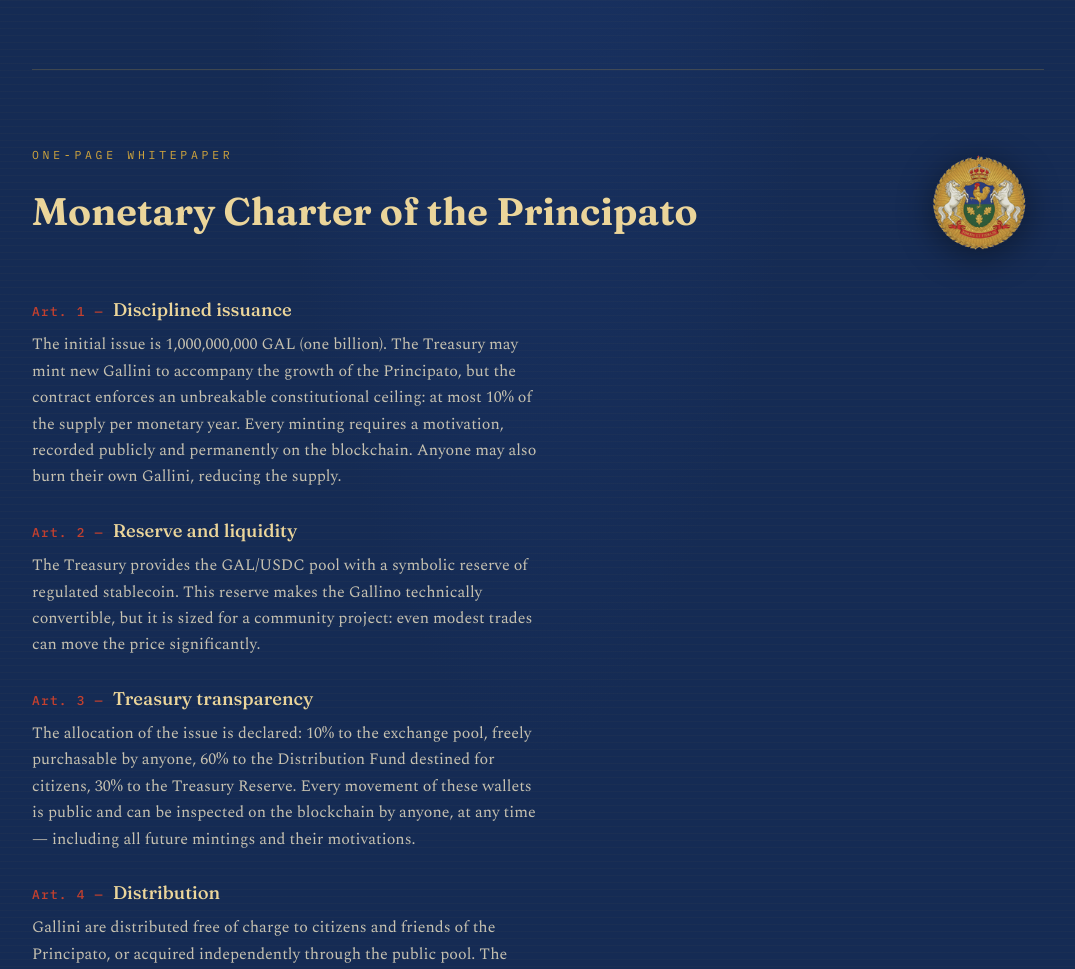
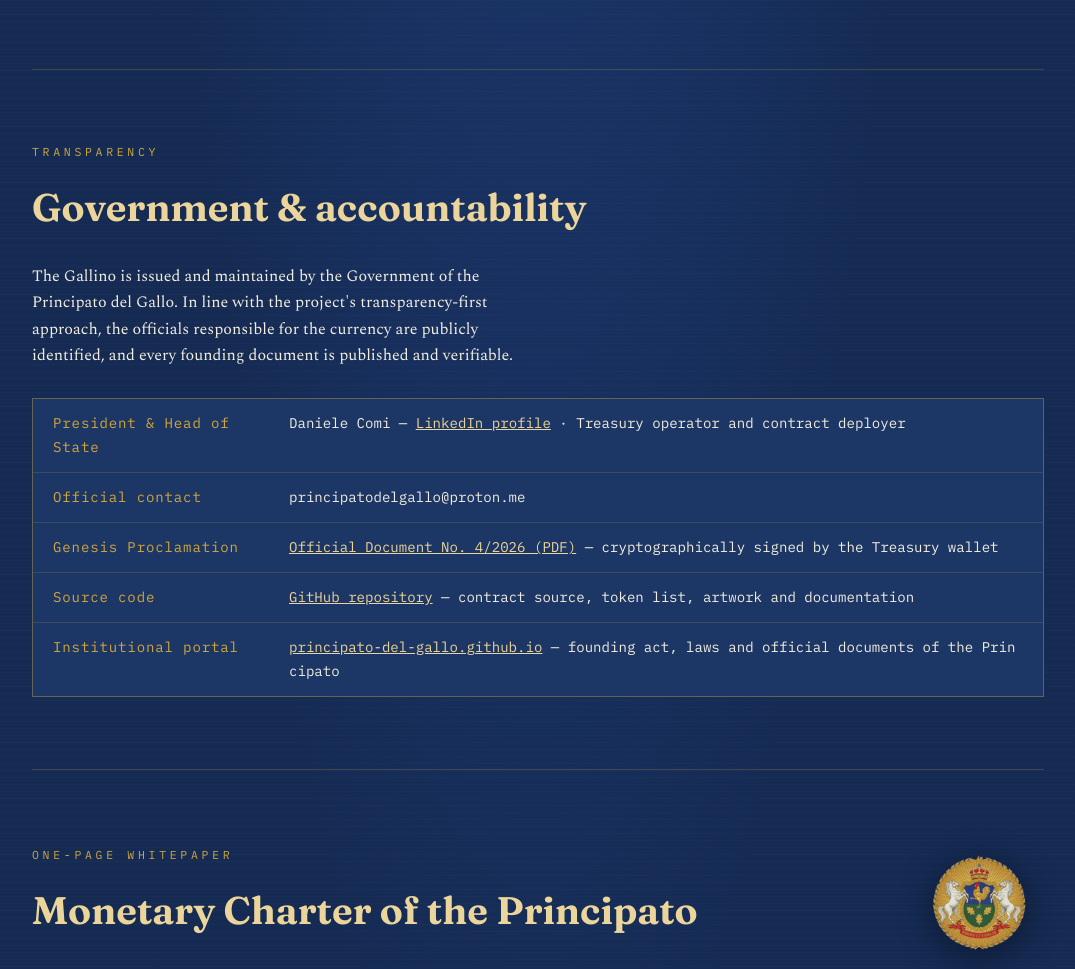
Before and after one commit to Principato-del-Gallo/Gallino, a plain HTML site: page index.html in a window 1280 px wide. Shown: the part 2741-3710 px from the top of the page, without its empty margins (102-1177 px from the left). Drawn offline with nearby package versions, Linux system fonts and the light colour scheme.

Commit message:
Add government section with transparency details

```diff
--- a/index.html
+++ b/index.html
@@ -224,6 +224,30 @@
     </dl>
   </section>
 
+  <!-- ============================================================
+     SEZIONE "GOVERNMENT & TRANSPARENCY" — Gallino
+     Come usarla: apri l'index.html LIVE (quello su GitHub, con i
+     link veri) e incolla questo blocco PRIMA della sezione
+     <section id="charter"> (la Carta Monetaria).
+     Poi sostituisci i 2 segnaposto: YOUR_STATE_EMAIL (la stessa
+     email del footer e del form Polygonscan) e verifica il link
+     del PDF della Proclamazione.
+     ============================================================ -->
+
+  <!-- ============ GOVERNMENT ============ -->
+  <section id="government">
+    <p class="eyebrow">Transparency</p>
+    <h2>Government &amp; accountability</h2>
+    <p>The Gallino is issued and maintained by the Government of the Principato del Gallo. In line with the project's transparency-first approach, the officials responsible for the currency are publicly identified, and every founding document is published and verifiable.</p>
+    <dl class="targa">
+      <div><dt>President &amp; Head of State</dt><dd>Daniele Comi — <a href="https://www.linkedin.com/in/daniele-comi-05886981/" rel="noopener" target="_blank">LinkedIn profile</a> · Treasury operator and contract deployer</dd></div>
+      <div><dt>Official contact</dt><dd>principatodelgallo@proton.me</dd></div>
+      <div><dt>Genesis Proclamation</dt><dd><a href="https://principato-del-gallo.github.io/documenti/Proclamazione_di_Genesi_del_Gallino.pdf" rel="noopener" target="_blank">Official Document No. 4/2026 (PDF)</a> — cryptographically signed by the Treasury wallet</dd></div>
+      <div><dt>Source code</dt><dd><a href="https://github.com/principato-del-gallo/Gallino" rel="noopener" target="_blank">GitHub repository</a> — contract source, token list, artwork and documentation</dd></div>
+      <div><dt>Institutional portal</dt><dd><a href="https://principato-del-gallo.github.io/" rel="noopener" target="_blank">principato-del-gallo.github.io</a> — founding act, laws and official documents of the Principato</dd></div>
+    </dl>
+  </section>
+
   <!-- ============ MONETARY CHARTER ============ -->
   <section id="charter">
     <div style="display:flex;align-items:center;gap:28px;flex-wrap:wrap;justify-content:space-between">
```
